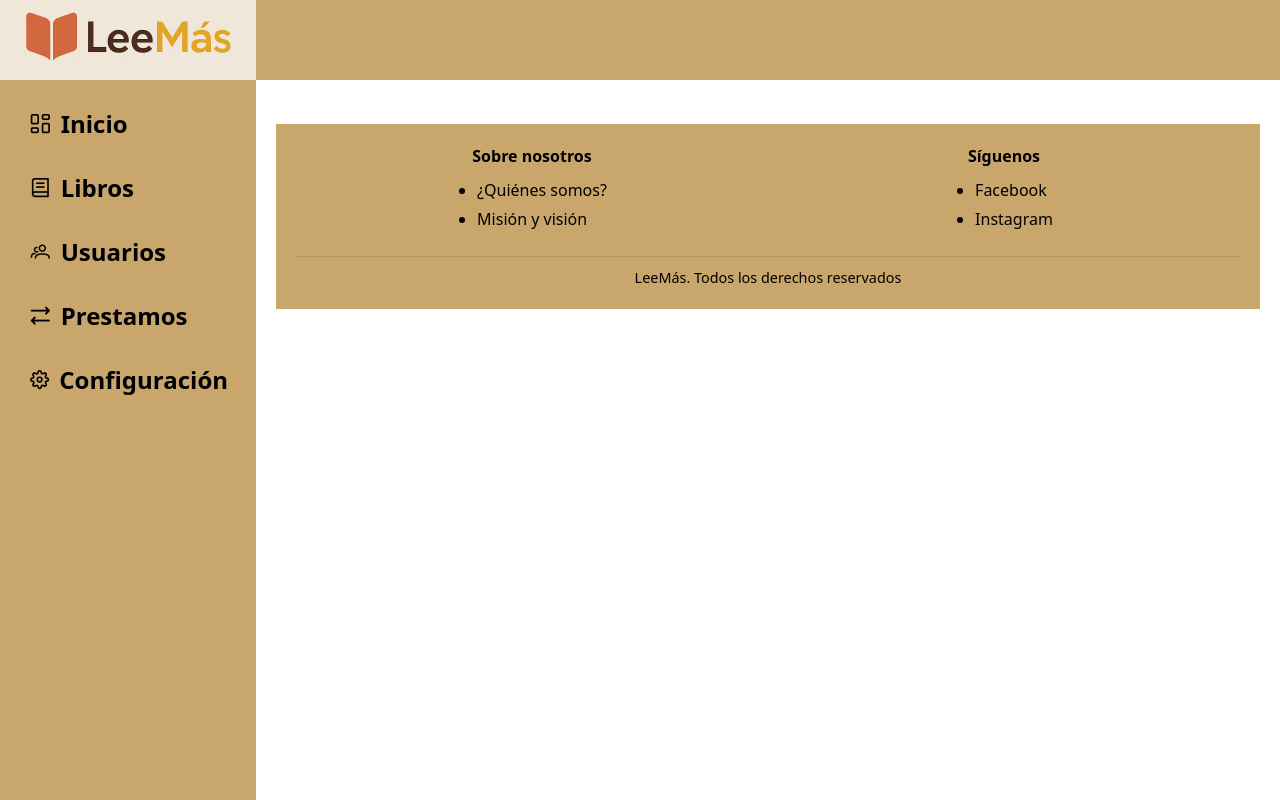
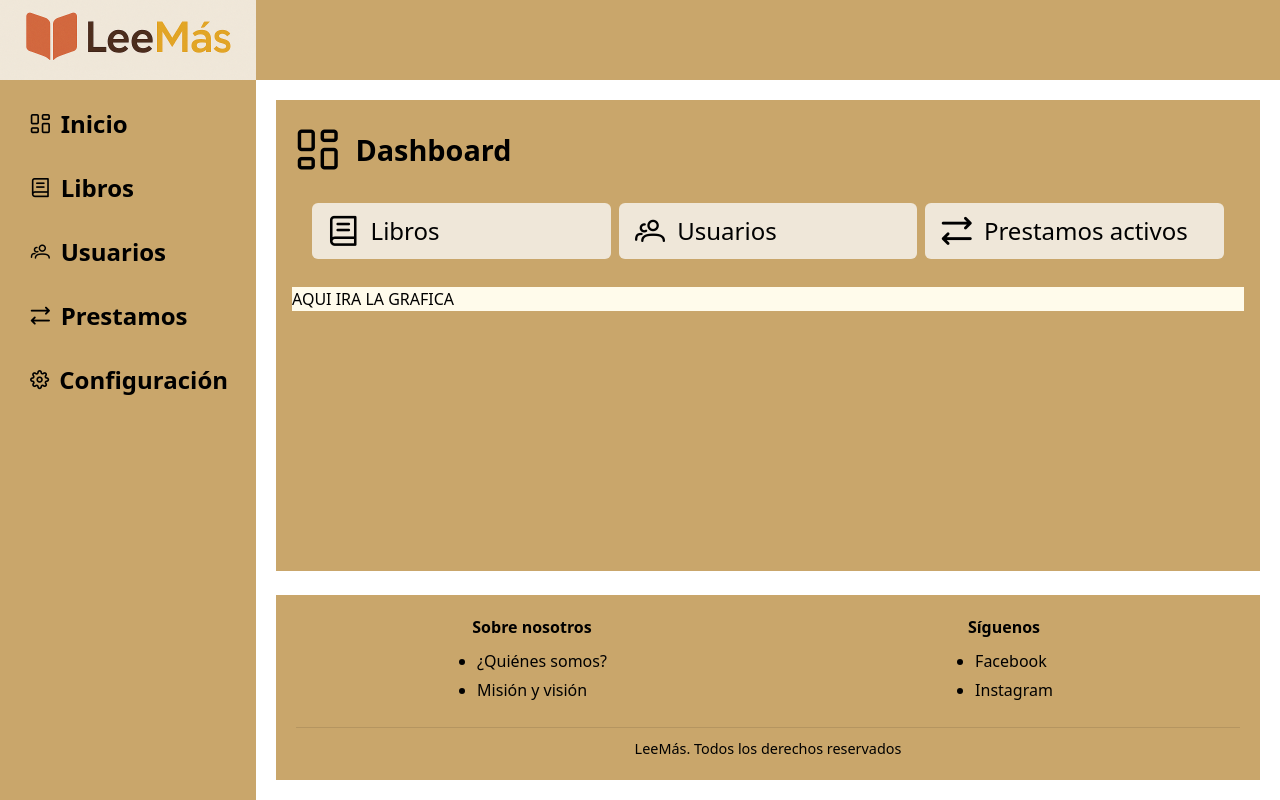
Before and after one commit to jaramilloAngie/Biblioteca, a Vue app in the folder Frontend/: page /inicio in a window 1280 px wide. Built offline with nearby package versions, Linux system fonts and the light colour scheme.

Commit message:
Add dashboard admin

```diff
--- a/Frontend/src/views/init/InitView.vue
+++ b/Frontend/src/views/init/InitView.vue
@@ -1,7 +1,62 @@
-<script>
+<script setup>
+import { ref, onMounted } from 'vue';
+import { useRouter } from 'vue-router';
 
+const router = useRouter();
+const menuItems = ref([]);
+const userRole = ref(null);
+
+onMounted(() => {
+    //const loggedInUserInfo = { role: 'admin', name: 'Admin User' };
+    //userRole.value = loggedInUserInfo.role;
+    userRole.value = 'administrador';
+    generateMenu(userRole.value);
+});
+
+const generateMenu = (role) => {
+    menuItems.value = [];
+    menuItems.value.push(
+        { label: 'Libros', icon: 'pi pi-fw pi-book', to: '/libros' },
+        { label: 'Usuarios', icon: 'pi pi-fw pi-users', to: '/usuarios' },
+        { label: 'Prestamos activos', icon: 'pi pi-fw pi-arrow-right-arrow-left', to: '/prestamos' }
+    );
+
+};
+
+const navigate = (item) => {
+    if (item.to) {
+        router.push(item.to);
+    }
+};
 </script>
 
 <template>
+    <div class="w-full bg-[#C9A66B] h-full p-4">
+        <div class="header flex items-center">
+            <i class="pi pi-fw pi-objects-column" style="font-size:40px"></i>
+            <label class="p-3" for="header"><b>Dashboard</b></label>
+        </div>
+        <ul class="flex flex-row gap-2 p-5 m-0 w-full">
+            <li v-for="item in menuItems" :key="item.to" class="mb-2 w-full">
+                <button @click="navigate(item)"
+                    class="bg-[#EFE7D9] flex items-center p-3 rounded-md text-2xl hover:bg-[#f0e9d9] transition-colors duration-200 w-full h-full">
+                    <i :class="[item.icon, 'mr-2']" style="font-size:30px"></i>
+                    <span>{{ item.label }}</span>
+                </button>
+            </li>
+        </ul>
+        <div class="bg-amber-50 max-h-full">
+            <label >AQUI IRA LA GRAFICA</label>
+        </div>
+    </div>
+</template>
 
-</template>
+<style scoped>
+.pi {
+    font-size: 1.2rem;
+}
+
+.header {
+    font-size: 1.8rem;
+}
+</style>
```
